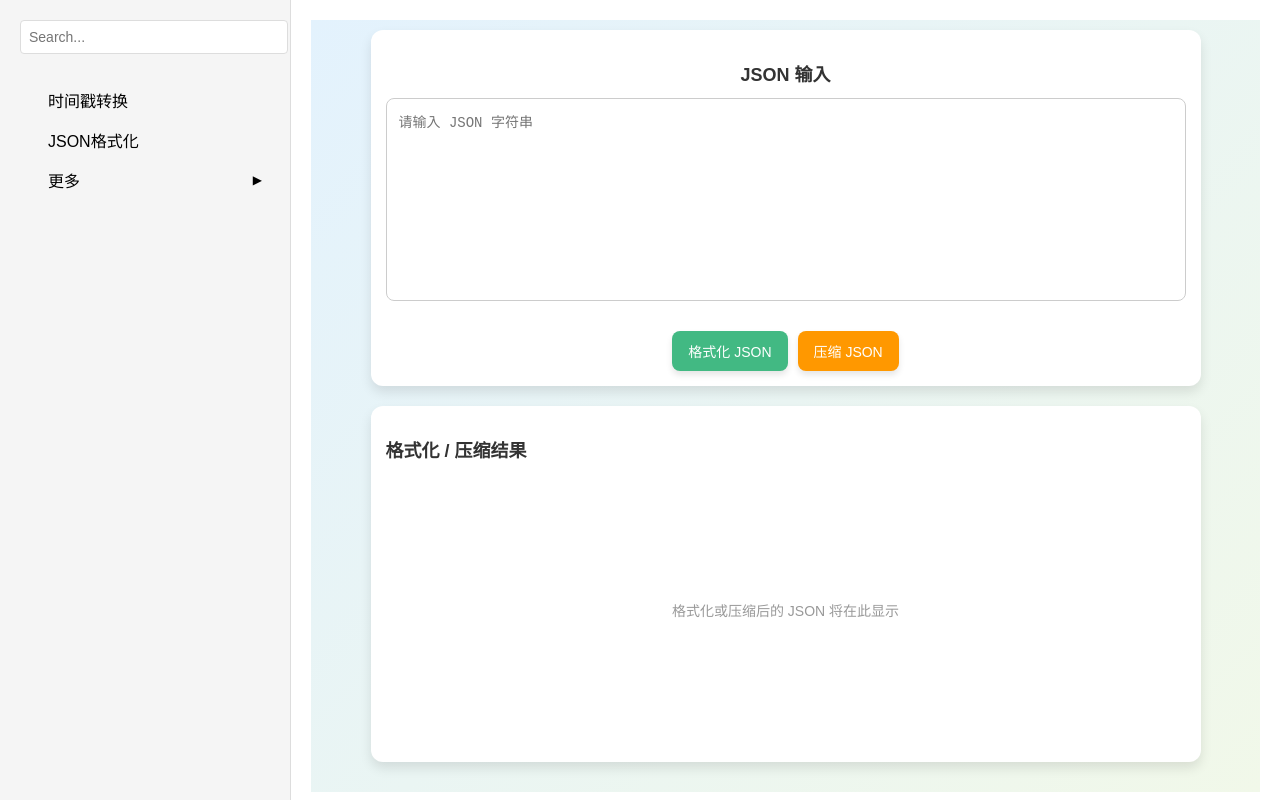
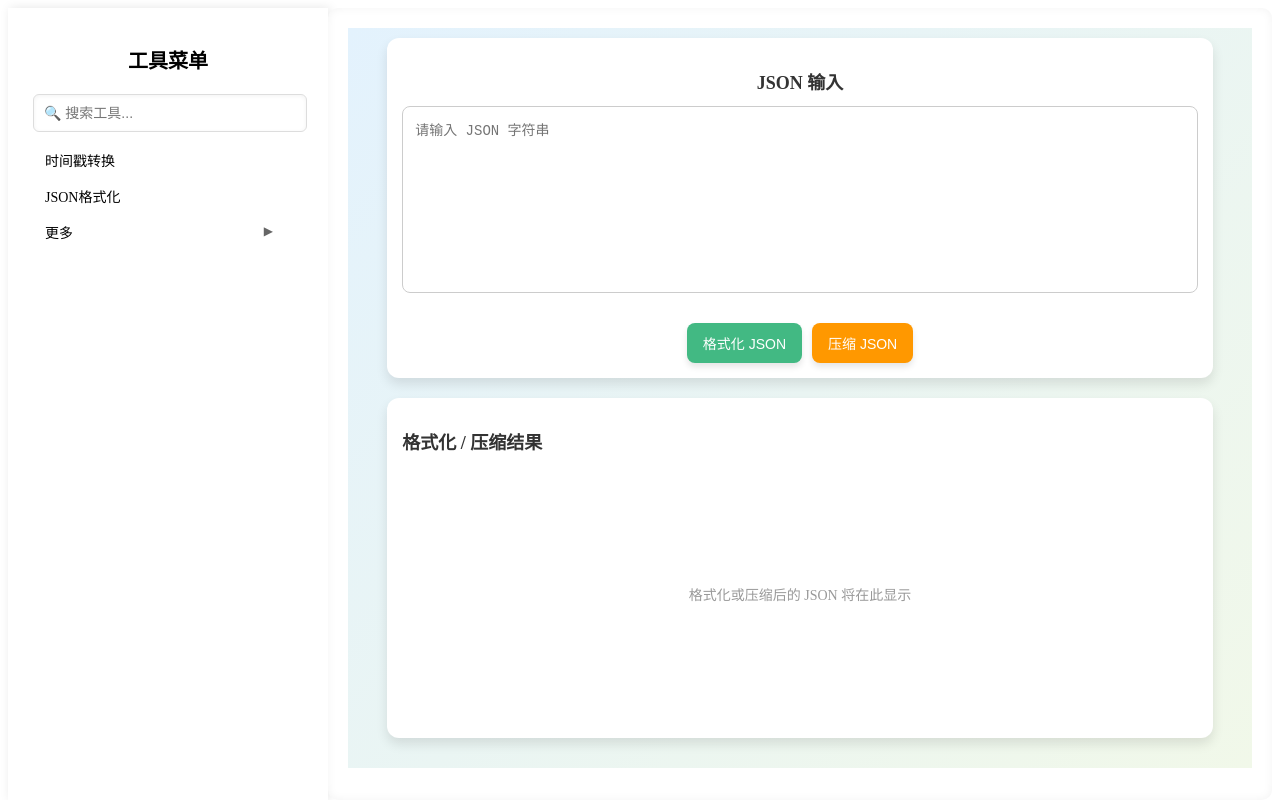
Before and after one commit to Zane-lan/tools, a Vue app: page /#/parseJson in a window 1280 px wide. Built offline with nearby package versions, Linux system fonts and the light colour scheme.

Commit message:
fix：页面样式调整

```diff
--- a/src/App.vue
+++ b/src/App.vue
@@ -1,7 +1,7 @@
 <template>
     <div class="app">
         <div class="sidebar">
-            <!-- 使用 v-model 绑定 searchQuery -->
+            <h2 class="sidebar-title">工具菜单</h2>
             <TreeMenu
                     :menu-data="menuData"
                     v-model:searchQuery="searchQuery"
@@ -23,7 +23,7 @@ export default {
     },
     data() {
         return {
-            searchQuery: '', // 搜索关键字
+            searchQuery: '',
             menuData: [
                 {
                     name: '时间戳转换',
@@ -51,12 +51,10 @@ export default {
         };
     },
     methods: {
-        // 处理菜单项选中
         handleItemSelected(item) {
-            this.searchQuery = ''; // 清除搜索框内容
-            this.expandParentMenu(item); // 展开父菜单
+            this.searchQuery = '';
+            this.expandParentMenu(item);
         },
-        // 展开父菜单
         expandParentMenu(item) {
             const findParent = (menu, target) => {
                 for (const menuItem of menu) {
@@ -75,30 +73,47 @@ export default {
 };
 </script>
 
-<style>
+<style scoped>
+/* 统一全局样式 */
 body {
     margin: 0;
-    font-family: Arial, sans-serif;
+    font-family: 'Poppins', Arial, sans-serif;
+    background-color: #f4f6f9;
 }
 
+/* 页面布局 */
 .app {
     display: flex;
-    height: 100vh;
+    height: 96vh;
 }
 
+/* 侧边栏样式 */
 .sidebar {
-    width: 250px;
-    background-color: #f5f5f5;
-    border-right: 1px solid #ddd;
+    height: 94vh;
+    width: 280px;
+    //background: linear-gradient(135deg, #4caf50, #2e7d32);
+    color: black;
     padding: 20px;
-    overflow-y: auto;
+    box-shadow: 2px 0 10px rgba(0, 0, 0, 0.1);
+    display: flex;
+    flex-direction: column;
 }
 
+.sidebar-title {
+    font-size: 20px;
+    font-weight: bold;
+    margin-bottom: 15px;
+    text-align: center;
+}
+
+/* 内容区域样式 */
 .content {
     flex: 1;
-    padding-top: 20px;
-    padding-left: 20px;
-    padding-right: 20px;
+    padding: 20px;
+    height: 94vh;
     background-color: #fff;
+    box-shadow: inset 0 0 10px rgba(0, 0, 0, 0.05);
+    border-radius: 10px;
+    overflow: auto;
 }
 </style>
--- a/src/components/TreeMenu.vue
+++ b/src/components/TreeMenu.vue
@@ -5,18 +5,17 @@
                 v-if="isRoot"
                 :value="searchQuery"
                 @input="onInput"
-                placeholder="Search..."
+                placeholder="🔍 搜索工具..."
                 class="search-input"
         />
         <!-- 树形菜单 -->
         <ul class="tree-menu">
             <li v-for="item in filteredMenu" :key="item.name">
                 <div @click="handleItemClick(item)" class="menu-item">
-                    <!-- 高亮匹配项 -->
                     <span v-html="highlightMatch(item.name)"></span>
                     <span v-if="item.children" class="arrow">
-            {{ item.isOpen ? '▼' : '▶' }}
-          </span>
+                        {{ item.isOpen ? '▼' : '▶' }}
+                    </span>
                 </div>
                 <!-- 递归渲染子菜单 -->
                 <TreeMenu
@@ -36,18 +35,9 @@
 export default {
     name: 'TreeMenu',
     props: {
-        menuData: {
-            type: Array,
-            required: true,
-        },
-        searchQuery: {
-            type: String,
-            default: '',
-        },
-        isRoot: {
-            type: Boolean,
-            default: true,
-        },
+        menuData: { type: Array, required: true },
+        searchQuery: { type: String, default: '' },
+        isRoot: { type: Boolean, default: true },
     },
     computed: {
         // 过滤菜单项
@@ -58,40 +48,30 @@ export default {
             const filterItems = (items) => {
                 return items
                         .map((item) => {
-                            // 复制对象以避免修改原始数据
                             const newItem = { ...item };
                             if (newItem.children) {
                                 newItem.children = filterItems(newItem.children);
-                                // 如果子菜单有匹配项，展开父菜单
                                 if (newItem.children.length > 0) {
                                     newItem.isOpen = true;
                                 }
                             }
                             return newItem;
                         })
-                        .filter((item) => {
-                            // 保留匹配项或其子项匹配的菜单项
-                            return (
-                                    item.name.toLowerCase().includes(query) ||
-                                    (item.children && item.children.length > 0)
-                            );
-                        });
+                        .filter((item) => item.name.toLowerCase().includes(query) || (item.children && item.children.length > 0));
             };
 
             return filterItems(this.menuData);
         },
     },
     methods: {
-        // 处理菜单项点击
         handleItemClick(item) {
             if (item.children) {
                 item.isOpen = !item.isOpen;
             } else {
-                this.$emit('item-selected', item); // 通知父组件选中了菜单项
-                this.$router.push(item.path); // 跳转到对应页面
+                this.$emit('item-selected', item);
+                this.$router.push(item.path);
             }
         },
-        // 高亮匹配的关键字
         highlightMatch(text) {
             const query = this.searchQuery.toLowerCase();
             if (!query) return text;
@@ -99,55 +79,82 @@ export default {
             const regex = new RegExp(`(${query})`, 'gi');
             return text.replace(regex, '<span class="highlight">$1</span>');
         },
-        // 输入事件处理
         onInput(event) {
             this.$emit('update:searchQuery', event.target.value);
         },
-        // 处理子菜单项选中
         handleItemSelected(item) {
-            this.$emit('item-selected', item); // 向上传递选中事件
+            this.$emit('item-selected', item);
         },
     },
 };
 </script>
 
-<style>
+<style scoped>
+/* 容器样式 */
 .tree-menu-container {
-    width: 100%;
+    width: 90%;
+    background: #ffffff;
+    border-radius: 8px;
+    padding: 5px;
 }
 
+/* 搜索框 */
 .search-input {
     width: 100%;
-    padding: 8px;
-    margin-bottom: 10px;
+    padding: 10px;
     border: 1px solid #ddd;
-    border-radius: 4px;
+    border-radius: 6px;
     font-size: 14px;
+    outline: none;
+    transition: 0.3s;
+    box-shadow: inset 0 1px 4px rgba(0, 0, 0, 0.05);
 }
 
-.tree-menu {
-    list-style-type: none;
-    padding-left: 20px;
+.search-input:focus {
+    border-color: #42b983;
+    box-shadow: 0 0 5px rgba(66, 185, 131, 0.5);
 }
 
+/* 树形菜单 */
+.tree-menu {
+    list-style: none;
+    padding: 0;
+    margin-top: 10px;
+}
+
+/* 菜单项 */
 .menu-item {
-    padding: 8px;
+    padding: 8px 12px;
     cursor: pointer;
     display: flex;
     justify-content: space-between;
     align-items: center;
+    font-size: 14px;
+    border-radius: 6px;
+    transition: background 0.3s, transform 0.1s;
 }
 
 .menu-item:hover {
-    background-color: #f0f0f0;
+    background: #e0f2f1;
 }
 
+.menu-item:active {
+    transform: scale(0.98);
+}
+
+/* 箭头样式 */
 .arrow {
     font-size: 12px;
+    color: #666;
+    transition: transform 0.2s ease-in-out;
 }
 
+/* 高亮匹配 */
 .highlight {
-    background-color: yellow;
+    background: #ffee58;
+    color: #333;
     font-weight: bold;
+    padding: 2px 4px;
+    border-radius: 3px;
 }
 </style>
--- a/src/views/ParseJson.vue
+++ b/src/views/ParseJson.vue
@@ -87,7 +87,7 @@ export default {
     display: flex;
     flex-direction: column;
     align-items: center;
-    height: 94vh; /* 让整体高度不超出屏幕 */
+    height: 90vh; /* 让整体高度不超出屏幕 */
     background: linear-gradient(135deg, #e3f2fd, #f1f8e9);
     padding: 10px;
 }
--- a/src/views/TimeTools.vue
+++ b/src/views/TimeTools.vue
@@ -120,7 +120,7 @@ export default {
     display: flex;
     justify-content: center;
     align-items: center;
-    height: 94vh;
+    height: 91vh;
     background-color: #f4f4f4;
 }
 
```
